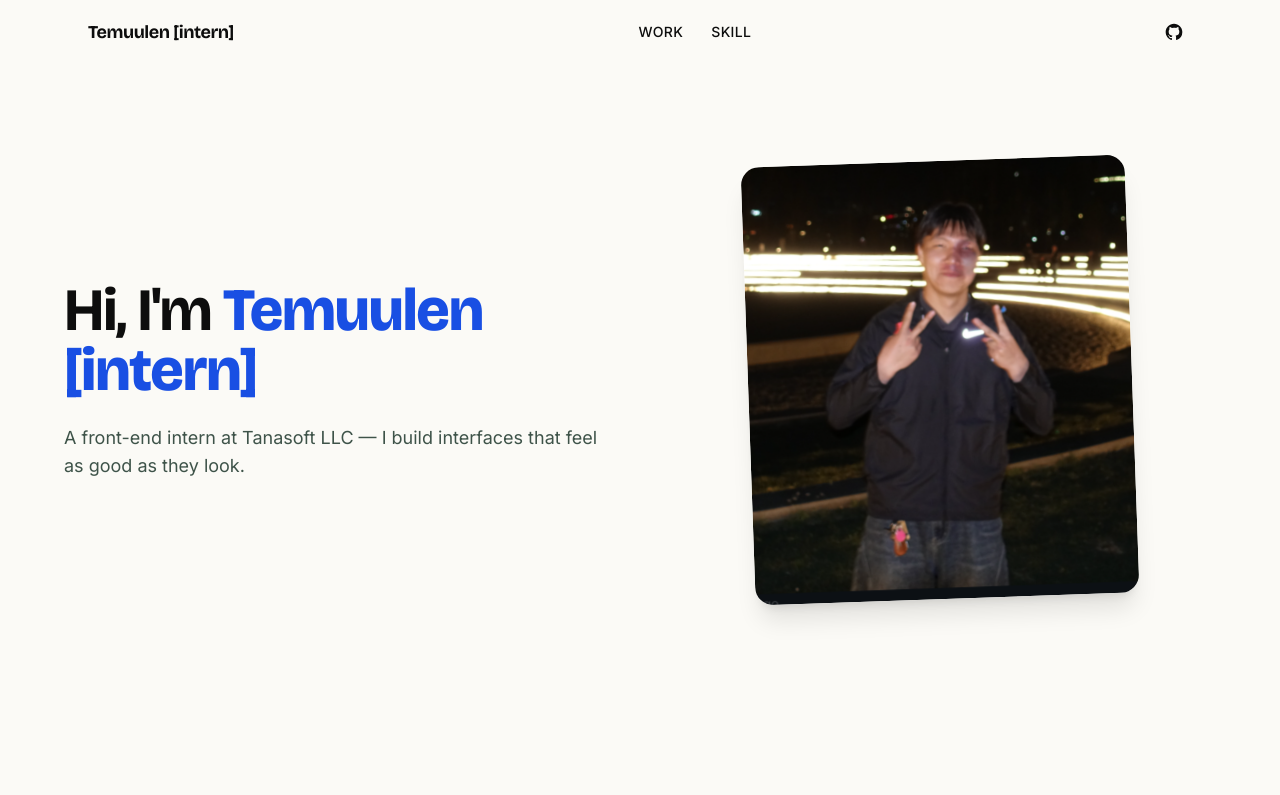
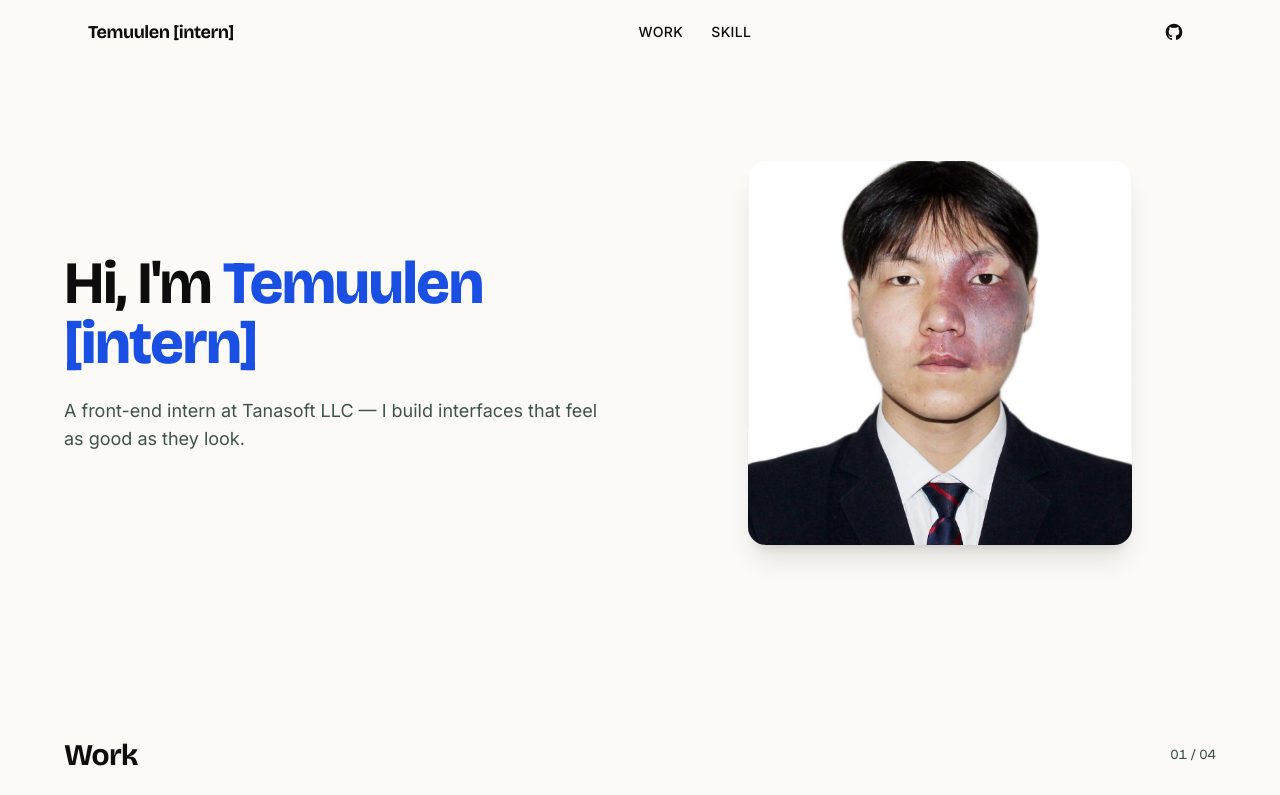
Before and after one commit to Energyshifter8/final, a Next.js app: page / in a window 1280 px wide. Shown: the top 795 px of the page. Built offline with nearby package versions, Linux system fonts and the light colour scheme.

Commit message:
photo added from 3 years ago

```diff
--- a/components/sections/hero.tsx
+++ b/components/sections/hero.tsx
@@ -10,10 +10,10 @@ export function Hero() {
 			<div className="mx-auto grid w-full max-w-6xl items-center gap-12 md:grid-cols-2">
 				<HeroText />
 				<div className="relative mx-auto w-full max-w-sm md:justify-self-center">
-				<div className="absolute inset-0 rotate-3 rounded-2xl" />
-				<div className="relative aspect-[812/926] w-full -rotate-2 overflow-hidden rounded-2xl shadow-xl">
+				<div className="absolute inset-0 rounded-2xl" />
+				<div className="relative aspect-square w-full overflow-hidden rounded-2xl shadow-xl">
 						<Image
-							src="/lemon.png"
+							src="/IMG_3670.JPG"
 							alt="Portrait of Temuulen"
 							fill
 							priority
```
Also changed, not shown: public/IMG_3670.JPG (added).
